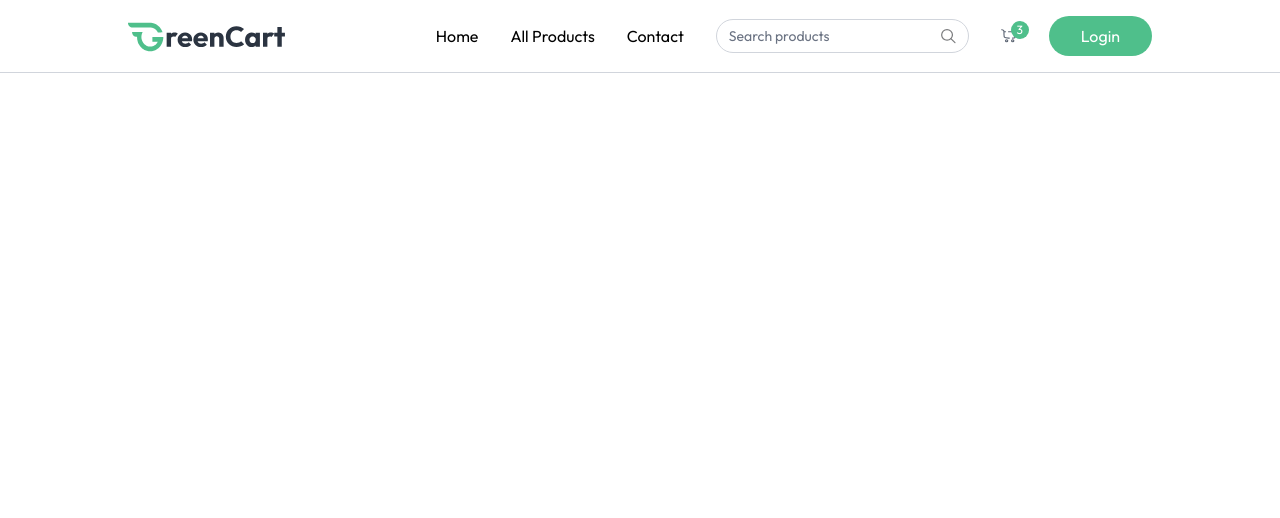
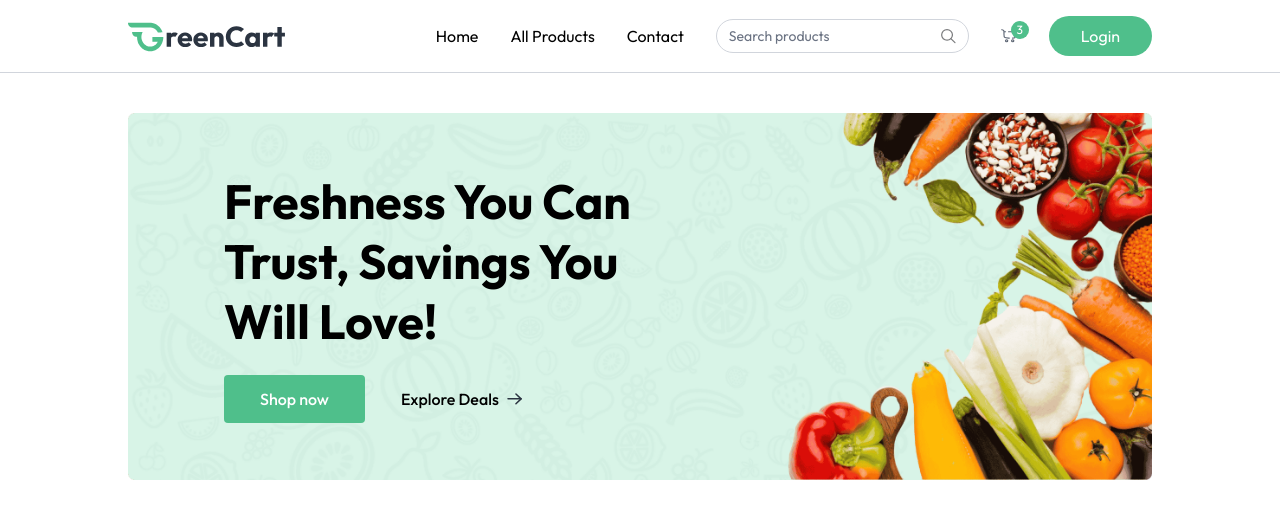
Before and after one commit to supuni97/GreenCart, a React (Vite) app in the folder client/: page / in a window 1280 px wide. Shown: the top 518 px of the page. Built offline with nearby package versions, Linux system fonts and the light colour scheme.

Commit message:
Completed main banner section

```diff
--- a/client/src/App.jsx
+++ b/client/src/App.jsx
@@ -1,10 +1,20 @@
 import React from "react";
 import Navbar from "./components/Navbar";
+import { Route, Routes, useLocation } from "react-router-dom";
+import Home from "./pages/Home";
+const App = () => {
+  const isSellerPath = useLocation().pathname.includes("seller");
 
-const App = () => {
   return (
     <div>
-      <Navbar />
+      {isSellerPath ? null : <Navbar />}
+      <div
+        className={`${isSellerPath ? "" : "px-6 md:px-16 lg:px-24 xl:px-32"}`}
+      >
+        <Routes>
+          <Route path="/" element={<Home />} />
+        </Routes>
+      </div>
     </div>
   );
 };
--- /dev/null
+++ b/client/src/components/MainBanner.jsx
@@ -0,0 +1,52 @@
+import React from "react";
+import { assets } from "../assets/assets.js";
+import { Link } from "react-router-dom";
+
+const MainBanner = () => {
+  return (
+    <div className="relative">
+      <img
+        src={assets.main_banner_bg}
+        alt="banner"
+        className="w-full hidden md:block"
+      />
+      <img
+        src={assets.main_banner_bg_sm}
+        alt="banner"
+        className="w-full md:hidden"
+      />
+      <div className="absolute inset-0 flex flex-col items-center md:items-start justify-end md:justify-center pb-24 md:pb-0 px-4 md:pl-18 lg:pl-24">
+        <h1 className="text-3xl md:text-4xl lg:text-5xl font-bold text-center md:text-left max-w-72 md:max-w-80 lg:max-w-105 leading-tight lg:leading-15">
+          Freshness You Can Trust, Savings You Will Love!
+        </h1>
+
+        <div className="flex items-center mt-6 font-medium">
+          <Link
+            to={"/products"}
+            className="group flex items-center gap-2 px-7 md:px-9 py-3 bg-primary hover:bg-primary-dull transition rounded text-white cursor-pointer"
+          >
+            Shop now
+            <img
+              className="md:hidden transition group-focus:translate-x-1"
+              src={assets.white_arrow_icon}
+              alt="arrow"
+            />
+          </Link>
+          <Link
+            to={"/products"}
+            className="group hidden md:flex items-center gap-2 px-7 md:px-9 py-3 cursor-pointer"
+          >
+            Explore Deals
+            <img
+              className="transition group-focus:translate-x-1"
+              src={assets.black_arrow_icon}
+              alt="arrow"
+            />
+          </Link>
+        </div>
+      </div>
+    </div>
+  );
+};
+
+export default MainBanner;
--- /dev/null
+++ b/client/src/pages/Home.jsx
@@ -0,0 +1,12 @@
+import React from "react";
+import MainBanner from "../components/MainBanner";
+
+const Home = () => {
+  return (
+    <div className="mt-10">
+      <MainBanner />
+    </div>
+  );
+};
+
+export default Home;
```
